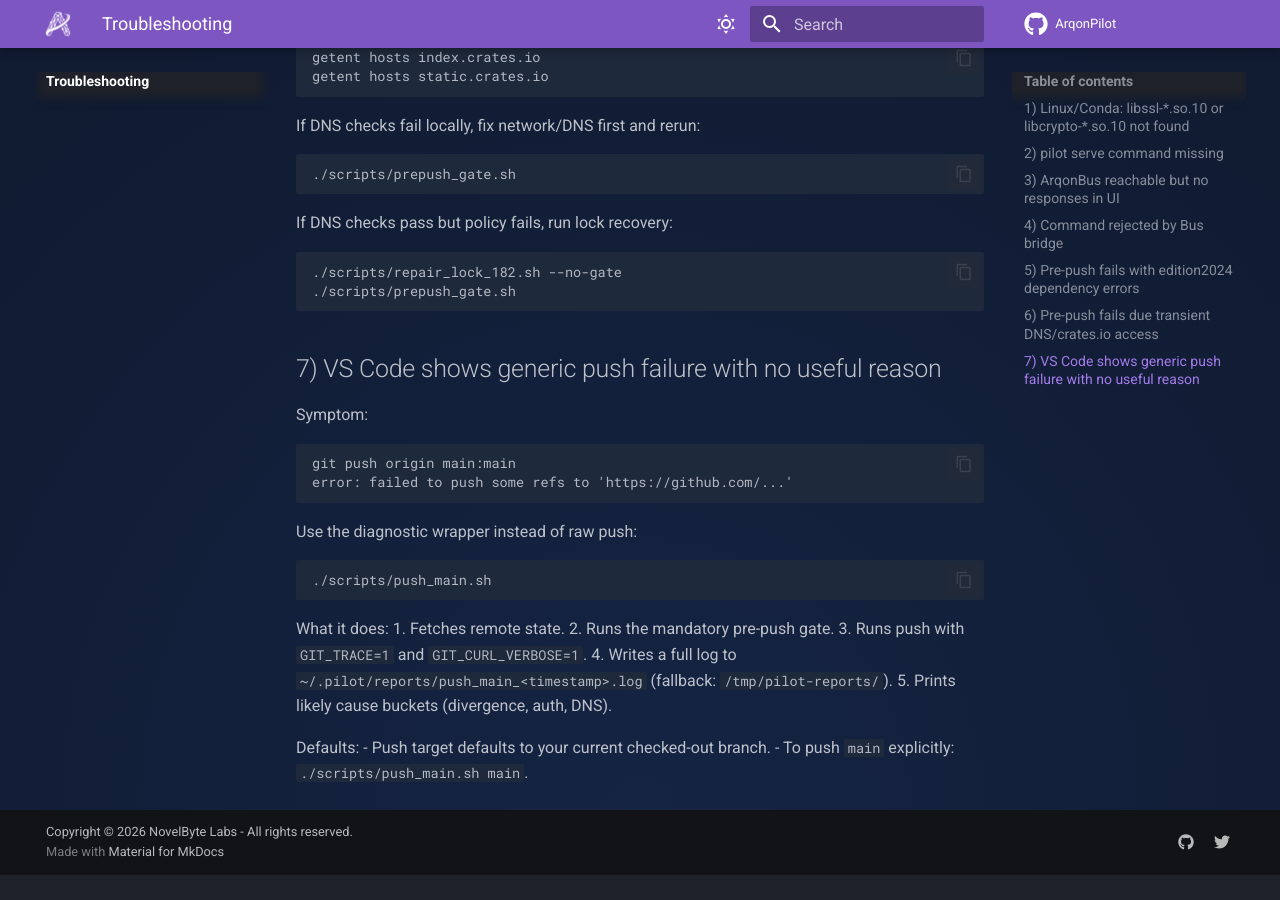
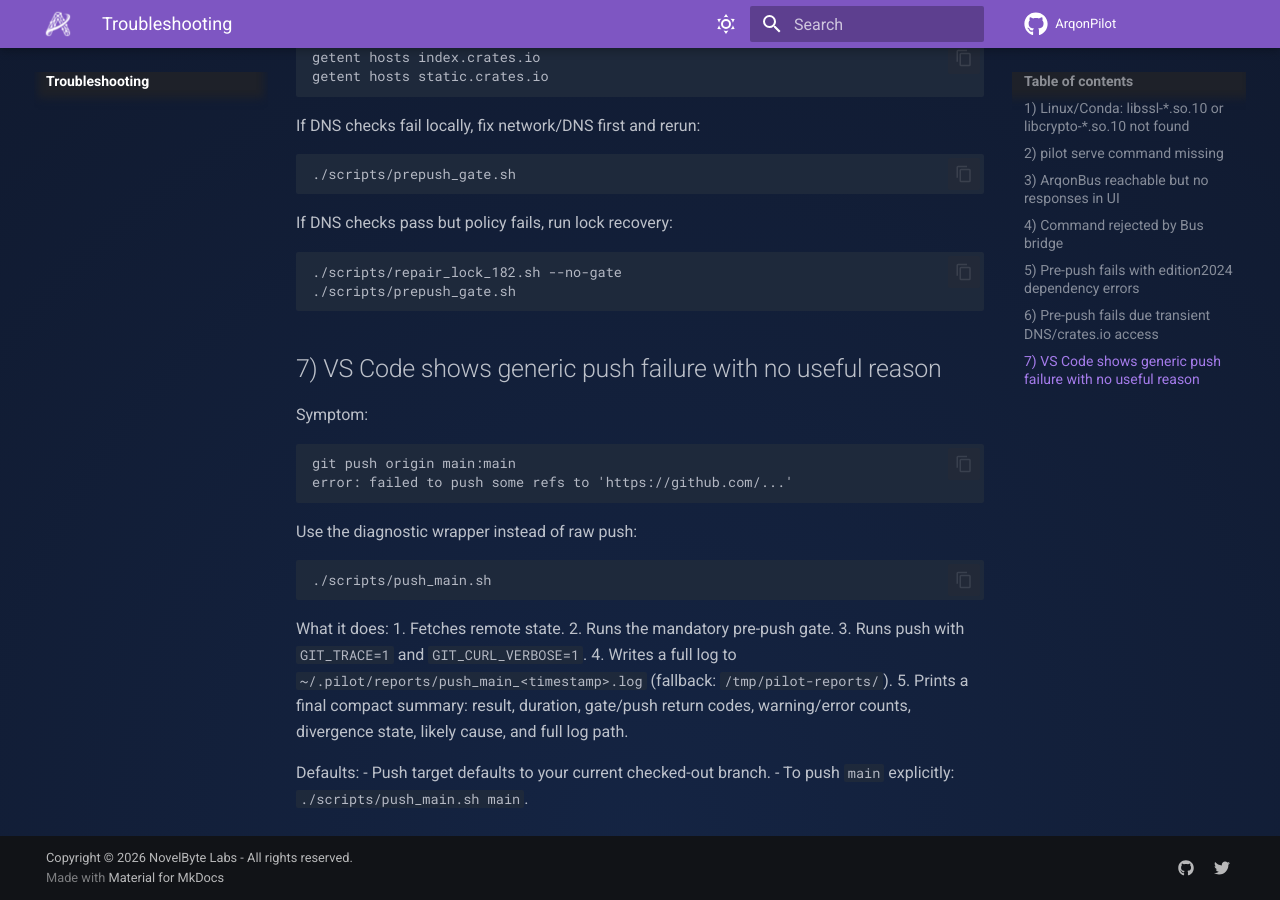
Before and after one commit to novelbytelabs/ArqonPilot, an MkDocs documentation site: the page built from docs/troubleshooting.md, in a window 1280 px wide and 900 px high, scrolled down 3737 px. Built offline with MkDocs 1.6.1 and Material for MkDocs 9.7.7, drawn with Linux system fonts in a browser that asks for light colours; comment, search, counter and statistics services are not loaded; before the commit the page ends 4612 px from its top, so only the background shows below that.

Commit message:
feat: introduce comprehensive summary output for `push_main.sh` including duration, return codes, error/warning counts, divergence, and likely causes, and update troubleshooting documentation.

```diff
--- a/docs/troubleshooting.md
+++ b/docs/troubleshooting.md
@@ -210,7 +210,7 @@
 2. Runs the mandatory pre-push gate.
 3. Runs push with `GIT_TRACE=1` and `GIT_CURL_VERBOSE=1`.
 4. Writes a full log to `~/.pilot/reports/push_main_<timestamp>.log` (fallback: `/tmp/pilot-reports/`).
-5. Prints likely cause buckets (divergence, auth, DNS).
+5. Prints a final compact summary: result, duration, gate/push return codes, warning/error counts, divergence state, likely cause, and full log path.
 
 Defaults:
 - Push target defaults to your current checked-out branch.
```
Also changed, not shown: 1 other file.
